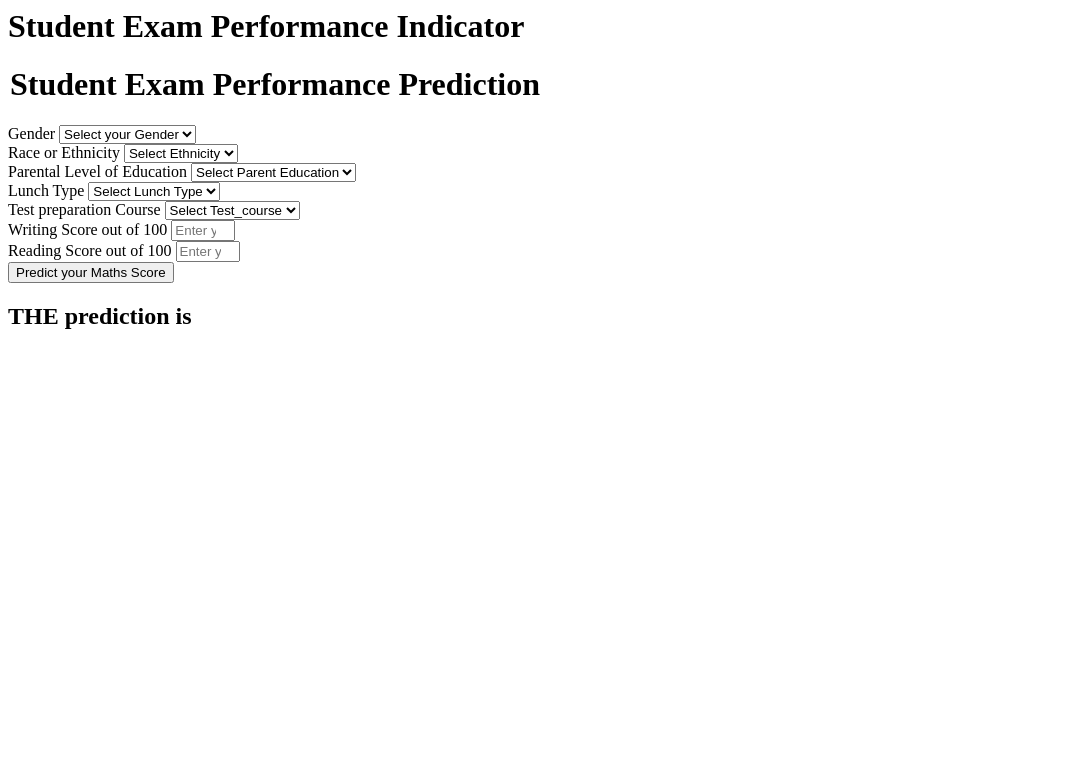
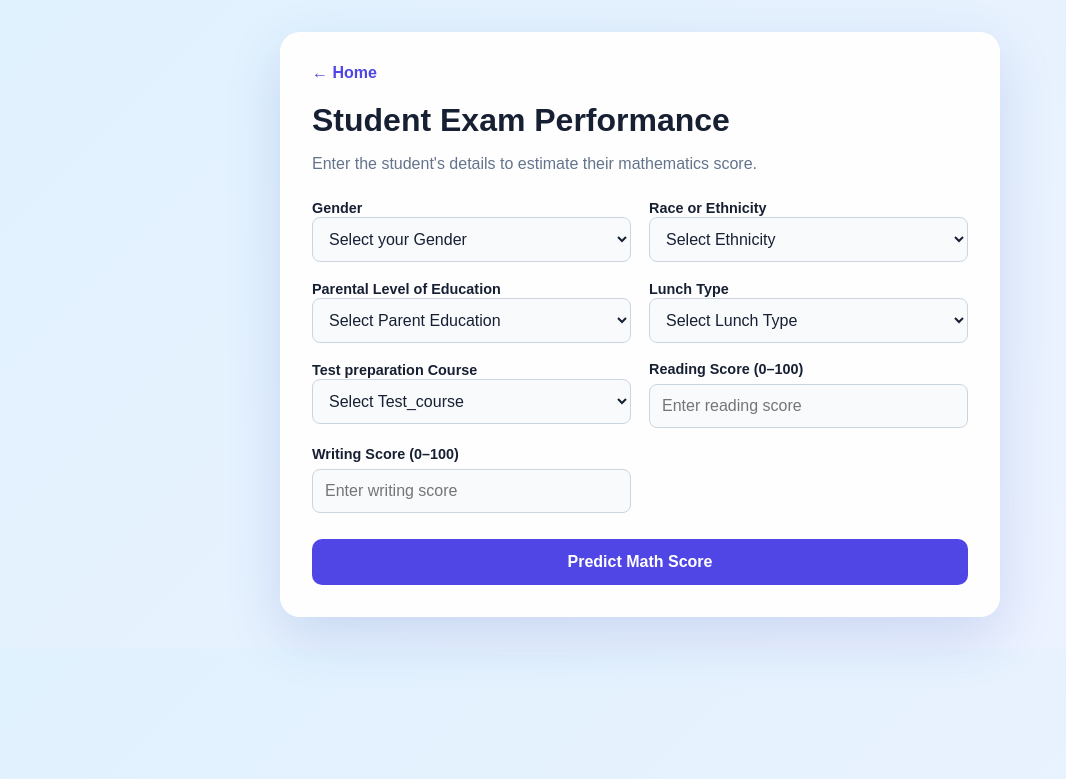
Before and after one commit to RwittikSarker/End-To-End-Data-Science-Project, a Flask app: page /predictdata in a window 1280 px wide. Shown: the top 779 px of the page, without its empty margins (0-1066 px from the left). Run offline with Flask 3, Linux system fonts and the light colour scheme.

Commit message:
Final push

```diff
--- a/requirements.txt
+++ b/requirements.txt
@@ -7,4 +7,4 @@ catboost
 xgboost
 dill
 flask
-#-e .
+-e .
--- a/templates/home.html
+++ b/templates/home.html
@@ -1,12 +1,75 @@
-<html>
+<!DOCTYPE html>
+<html lang="en">
+<head>
+    <meta charset="UTF-8">
+    <meta name="viewport" content="width=device-width, initial-scale=1.0">
+    <title>Make a Prediction</title>
+    <style>
+        * { box-sizing: border-box; }
+        body {
+            margin: 0;
+            padding: 32px 16px;
+            font-family: Arial, sans-serif;
+            color: #172033;
+            background: linear-gradient(135deg, #e0f2fe, #eef2ff);
+        }
+        .container { max-width: 720px; margin: auto; }
+        .card {
+            padding: 32px;
+            background: rgba(255, 255, 255, .96);
+            border-radius: 20px;
+            box-shadow: 0 20px 55px rgba(30, 64, 175, .15);
+        }
+        .back { color: #4f46e5; text-decoration: none; font-weight: bold; }
+        h1 { margin: 20px 0 8px; font-size: 2rem; }
+        .intro { margin-bottom: 26px; color: #64748b; }
+        form { display: grid; grid-template-columns: repeat(2, 1fr); gap: 18px; }
+        .field { display: flex; flex-direction: column; gap: 7px; }
+        label { font-size: .9rem; font-weight: bold; }
+        select, input {
+            width: 100%;
+            padding: 12px;
+            color: #172033;
+            background: #f8fafc;
+            border: 1px solid #cbd5e1;
+            border-radius: 8px;
+            font: inherit;
+        }
+        select:focus, input:focus { outline: 2px solid #818cf8; border-color: #4f46e5; }
+        .submit { grid-column: 1 / -1; margin-top: 8px; }
+        button {
+            width: 100%;
+            padding: 14px;
+            border: 0;
+            border-radius: 10px;
+            color: white;
+            background: #4f46e5;
+            font-weight: bold;
+            font-size: 1rem;
+            cursor: pointer;
+        }
+        button:hover { background: #3730a3; }
+        .result {
+            margin-top: 24px;
+            padding: 16px;
+            text-align: center;
+            color: #166534;
+            background: #dcfce7;
+            border-radius: 10px;
+        }
+        @media (max-width: 600px) {
+            .card { padding: 24px 18px; }
+            form { grid-template-columns: 1fr; }
+        }
+    </style>
+</head>
 <body>
-    <div class="login">
-       <h1>Student Exam Performance Indicator</h1>
-
-       <form action="{{ url_for('predict_datapoint')}}" method="post">
-        <h1>
-            <legend>Student Exam Performance Prediction</legend>
-        </h1>
+    <main class="container">
+        <section class="card">
+            <a class="back" href="{{ url_for('index') }}">← Home</a>
+            <h1>Student Exam Performance</h1>
+            <p class="intro">Enter the student's details to estimate their mathematics score.</p>
+            <form action="{{ url_for('predict_datapoint') }}" method="post">
         <div class="mb-3">
             <label class="form-label">Gender</label>
             <select class="form-control" name="gender" placeholder="Enter you Gender" required>
@@ -90,22 +153,24 @@
                 </option>
             </select>
         </div>
-        <div class="mb-3">
-            <label class="form-label">Writing Score out of 100</label>
-            <input class="form-control" type="number" name="reading_score"
-                placeholder="Enter your Reading score" min='0' max='100' />
+        <div class="field">
+            <label for="reading_score">Reading Score (0–100)</label>
+            <input id="reading_score" type="number" name="reading_score"
+                placeholder="Enter reading score" min="0" max="100" required />
         </div>
-        <div class="mb-3">
-            <label class="form-label">Reading Score out of 100</label>
-            <input class="form-control" type="number" name="writing_score"
-                placeholder="Enter your Reading Score" min='0' max='100' />
+        <div class="field">
+            <label for="writing_score">Writing Score (0–100)</label>
+            <input id="writing_score" type="number" name="writing_score"
+                placeholder="Enter writing score" min="0" max="100" required />
         </div>
-        <div class="mb-3">
-            <input class="btn btn-primary" type="submit" value="Predict your Maths Score" required />
+        <div class="submit">
+            <button type="submit">Predict Math Score</button>
         </div>
-    </form>
-    <h2>
-       THE  prediction is {{results}}
-    </h2>
-   <body>
+            </form>
+            {% if results is defined %}
+            <div class="result">Predicted math score: <strong>{{ results }}</strong></div>
+            {% endif %}
+        </section>
+    </main>
+</body>
 </html>
```
Also changed, not shown: templates/index.html (+51 -1 lines), README.md.
